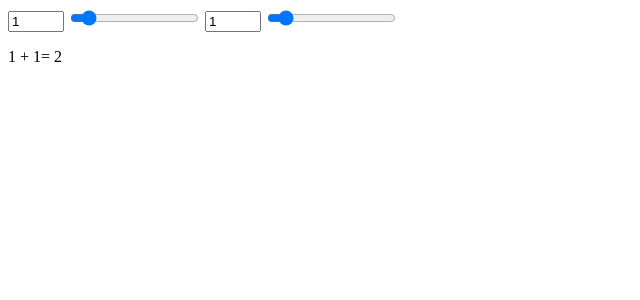
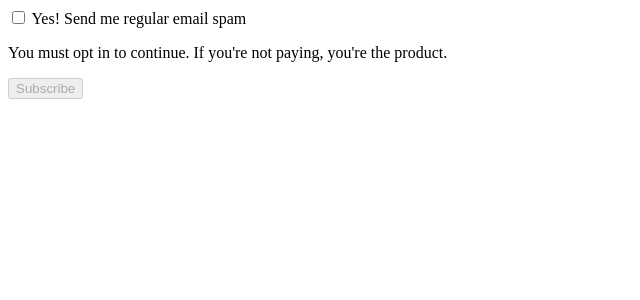
Before and after one commit to SOTAkkkk/sveltekit-tutorial, a SvelteKit app: page / in a window 1280 px wide. Shown: the top 300 px of the page, without its empty margins (0-640 px from the left). Built offline with nearby package versions, Linux system fonts and the light colour scheme.

Commit message:
Checkbox inputs

```diff
--- a/src/routes/+page.svelte
+++ b/src/routes/+page.svelte
@@ -1,16 +1,22 @@
 <script>
-    let a = 1;
-    let b = 1;
+    let yes = false;
 </script>
 
 <label>
-    <input type="number" bind:value={a} min="0" max="10"/>
-    <input type="range" bind:value={a} min="0" max="10"/>
+    <input type="checkbox" bind:checked={yes}>
+    Yes! Send me regular email spam
 </label>
 
-<label>
-    <input type="number" bind:value={b} min="0" max="10"/>
-    <input type="range" bind:value={b} min="0" max="10"/>
-</label>
+{#if yes}
+    <p>
+        Thank you. We will bombard your inbox and sell
+        your personal details.
+    </p>
+{:else}
+    <p>
+        You must opt in to continue. If you're not
+        paying, you're the product.
+    </p>
+{/if}
 
-<p> {a} + {b}= {a + b}</p>
+<button disabled={!yes}>Subscribe</button>
```
